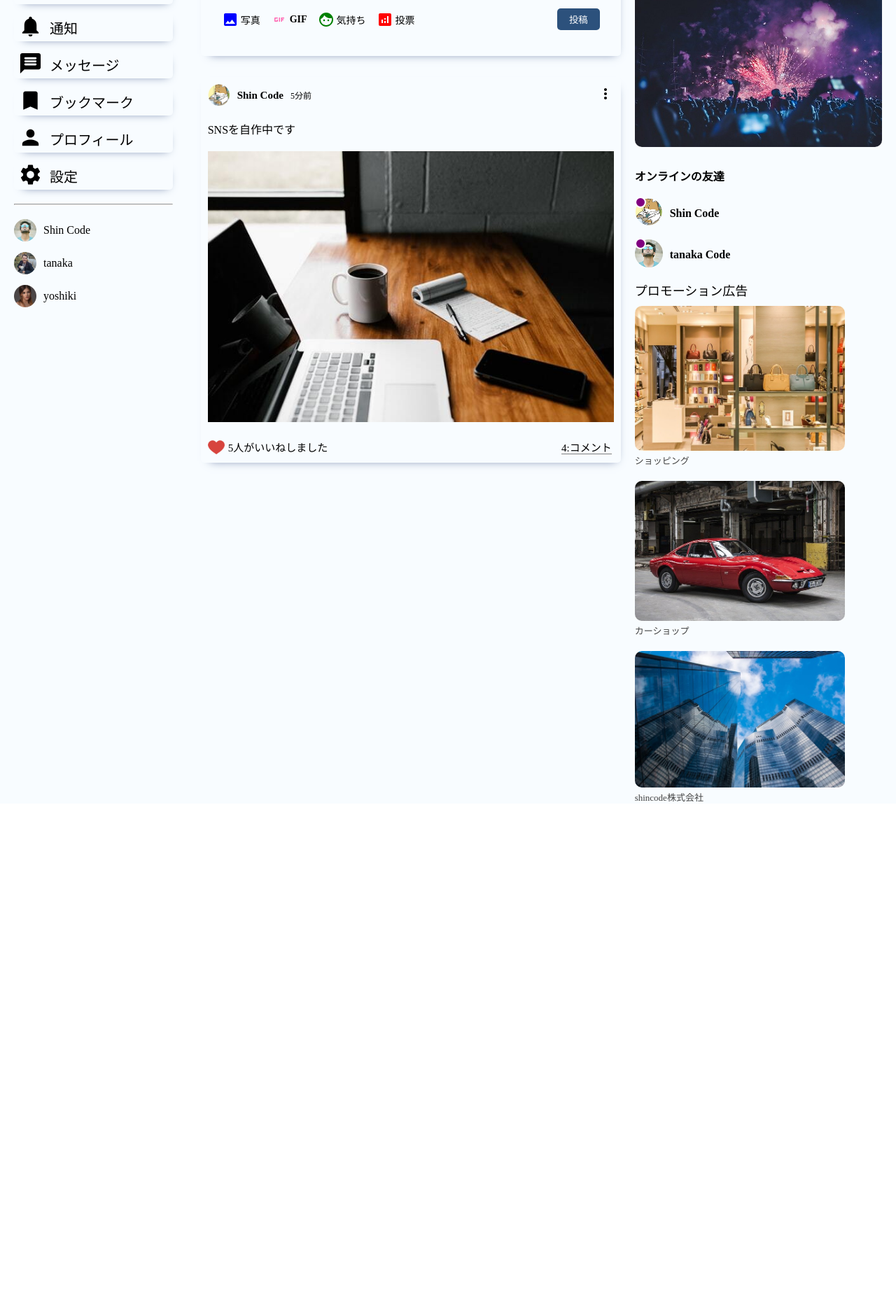
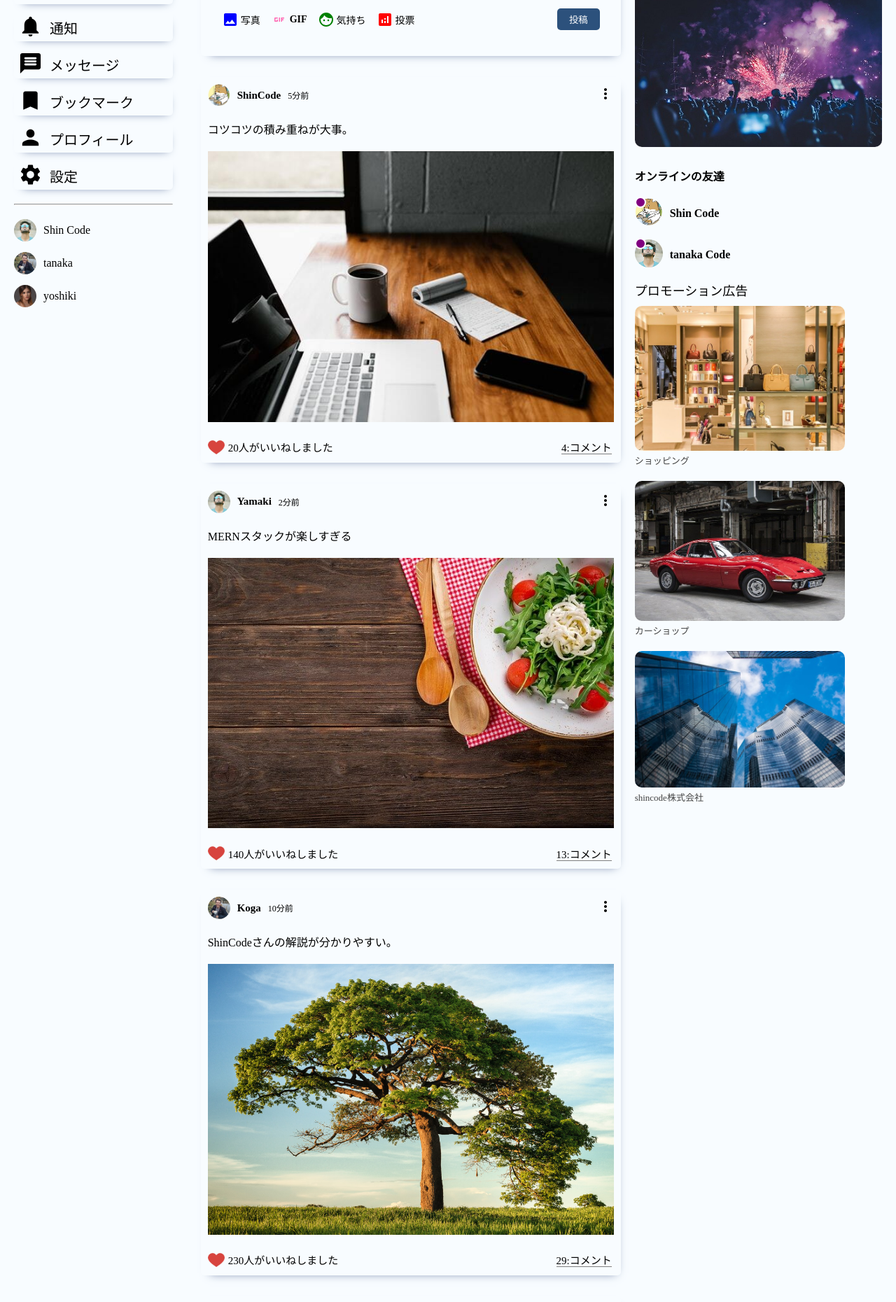
Before and after one commit to ryuya416/Real-SNS-frontend, a React (Create React App) app: page / in a window 1280 px wide. Shown: the part 160-2020 px from the top of the page at 70% size. Before the commit the page ends 1309 px from the top, so only its background shows below. Built offline with nearby package versions, Linux system fonts and the light colour scheme.

Commit message:
✨ ダミーデータを用意

```diff
--- a/src/components/post/Post.jsx
+++ b/src/components/post/Post.jsx
@@ -1,36 +1,43 @@
 import { MoreVert } from "@mui/icons-material";
 import React from "react";
 import "./Post.css";
+import { Users } from "../../dummyData";
 
-export const Post = () => {
+export const Post = ({ post }) => {
   return (
     <div className="post">
       <div className="postWrapper">
         <div className="postTop">
           <div className="postTopLeft">
             <img
-              src="./assets/person/1.jpeg"
+              src={
+                Users.filter((user) => user.id === post.id)[0].profilePicture
+              }
               alt=""
               className="postProfileImg"
             />
-            <span className="postUsername">Shin Code</span>
-            <span className="postDate">5分前</span>
+            <span className="postUsername">
+              {Users.filter((user) => user.id === post.id)[0].username}
+            </span>
+            <span className="postDate">{post.date}</span>
           </div>
           <div className="postTopRight">
             <MoreVert />
           </div>
         </div>
         <div className="postCenter">
-          <span className="postText">SNSを自作中です</span>
-          <img src="./assets/post/1.jpeg" alt="" className="postImg" />
+          <span className="postText">{post.desc}</span>
+          <img src={post.photo} alt="" className="postImg" />
         </div>
         <div className="postBottom">
           <div className="postButtomLeft">
             <img src="./assets/heart.png" alt="" className="likeIcon" />
-            <span className="postLikeCounter">5人がいいねしました</span>
+            <span className="postLikeCounter">
+              {post.like}人がいいねしました
+            </span>
           </div>
           <div className="postButtomRight">
-            <span className="postCommentText">4:コメント</span>
+            <span className="postCommentText">{post.comment}:コメント</span>
           </div>
         </div>
       </div>
--- a/src/components/timeline/TimeLine.jsx
+++ b/src/components/timeline/TimeLine.jsx
@@ -2,13 +2,16 @@ import React from "react";
 import { Post } from "../post/Post";
 import { Share } from "../share/Share";
 import "./TimeLine.css";
+import { Posts } from "../../dummyData";
 
 export const TimeLine = () => {
   return (
     <div className="timeline">
       <div className="timelineWrapper">
         <Share />
-        <Post />
+        {Posts.map((post) => (
+          <Post post={post} key={post.id} />
+        ))}
       </div>
     </div>
   );
--- /dev/null
+++ b/src/dummyData.js
@@ -0,0 +1,74 @@
+export const Users = [
+  {
+    id: 1,
+    profilePicture: "assets/person/1.jpeg",
+    username: "ShinCode",
+  },
+  {
+    id: 2,
+    profilePicture: "assets/person/2.jpeg",
+    username: "Yamaki",
+  },
+  {
+    id: 3,
+    profilePicture: "assets/person/3.jpeg",
+    username: "Koga",
+  },
+  {
+    id: 4,
+    profilePicture: "assets/person/4.jpeg",
+    username: "Matukubo",
+  },
+  {
+    id: 5,
+    profilePicture: "assets/person/5.jpeg",
+    username: "Kikukawa",
+  },
+];
+
+export const Posts = [
+  {
+    id: 1,
+    desc: "コツコツの積み重ねが大事。",
+    photo: "assets/post/1.jpeg",
+    date: "5分前",
+    userId: 1,
+    like: 20,
+    comment: 4,
+  },
+  {
+    id: 2,
+    desc: "MERNスタックが楽しすぎる",
+    photo: "assets/post/2.jpeg",
+    date: "2分前",
+    userId: 2,
+    like: 140,
+    comment: 13,
+  },
+  {
+    id: 3,
+    desc: "ShinCodeさんの解説が分かりやすい。",
+    photo: "assets/post/3.jpeg",
+    date: "10分前",
+    userId: 3,
+    like: 230,
+    comment: 29,
+  },
+  {
+    id: 4,
+    photo: "assets/post/4.jpeg",
+    date: "1分前",
+    userId: 4,
+    like: 10,
+    comment: 1,
+  },
+  {
+    id: 5,
+    desc: "定期的に散歩した方が生産性が上がる。",
+    photo: "assets/post/5.jpeg",
+    date: "1分前",
+    userId: 5,
+    like: 100,
+    comment: 3,
+  },
+];
```
